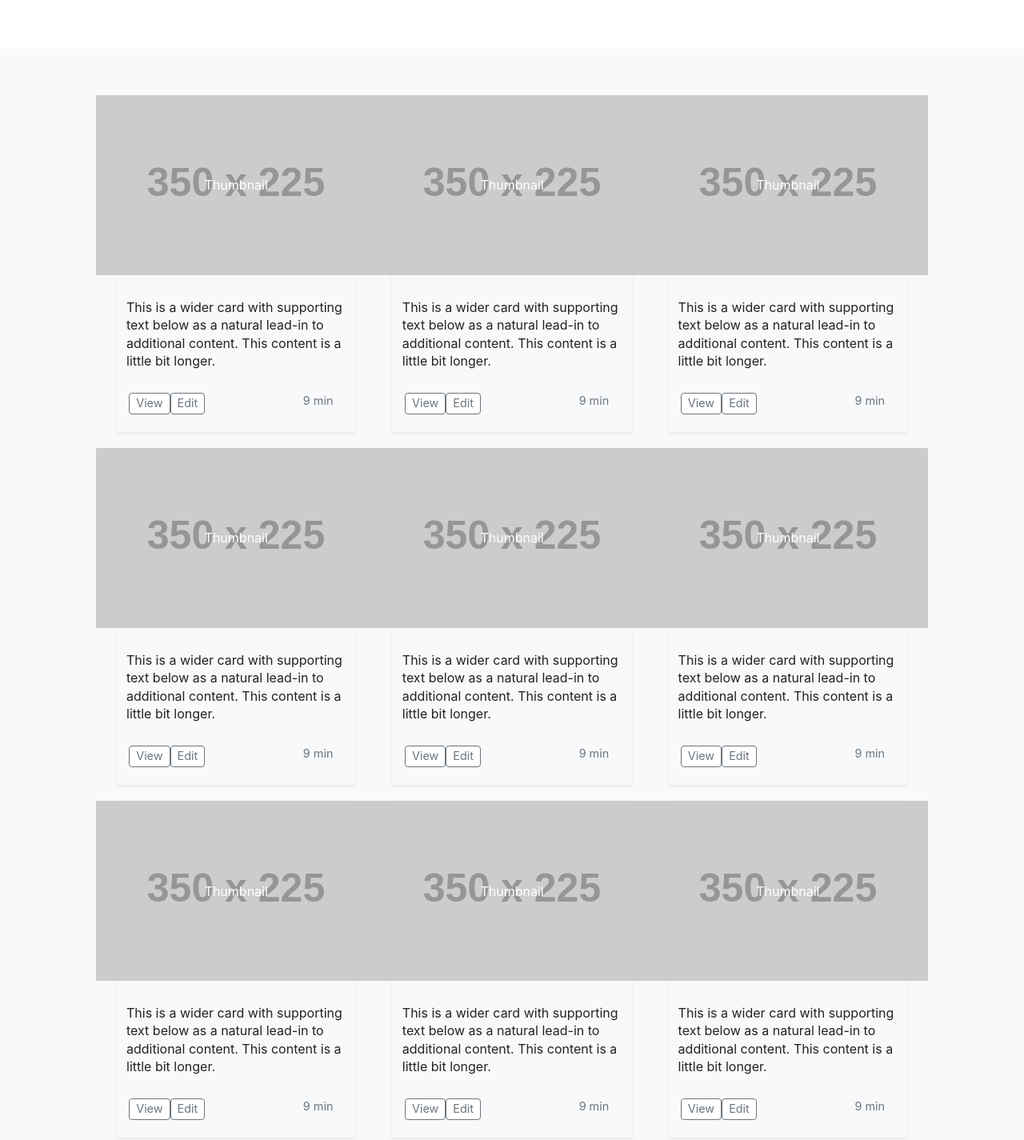
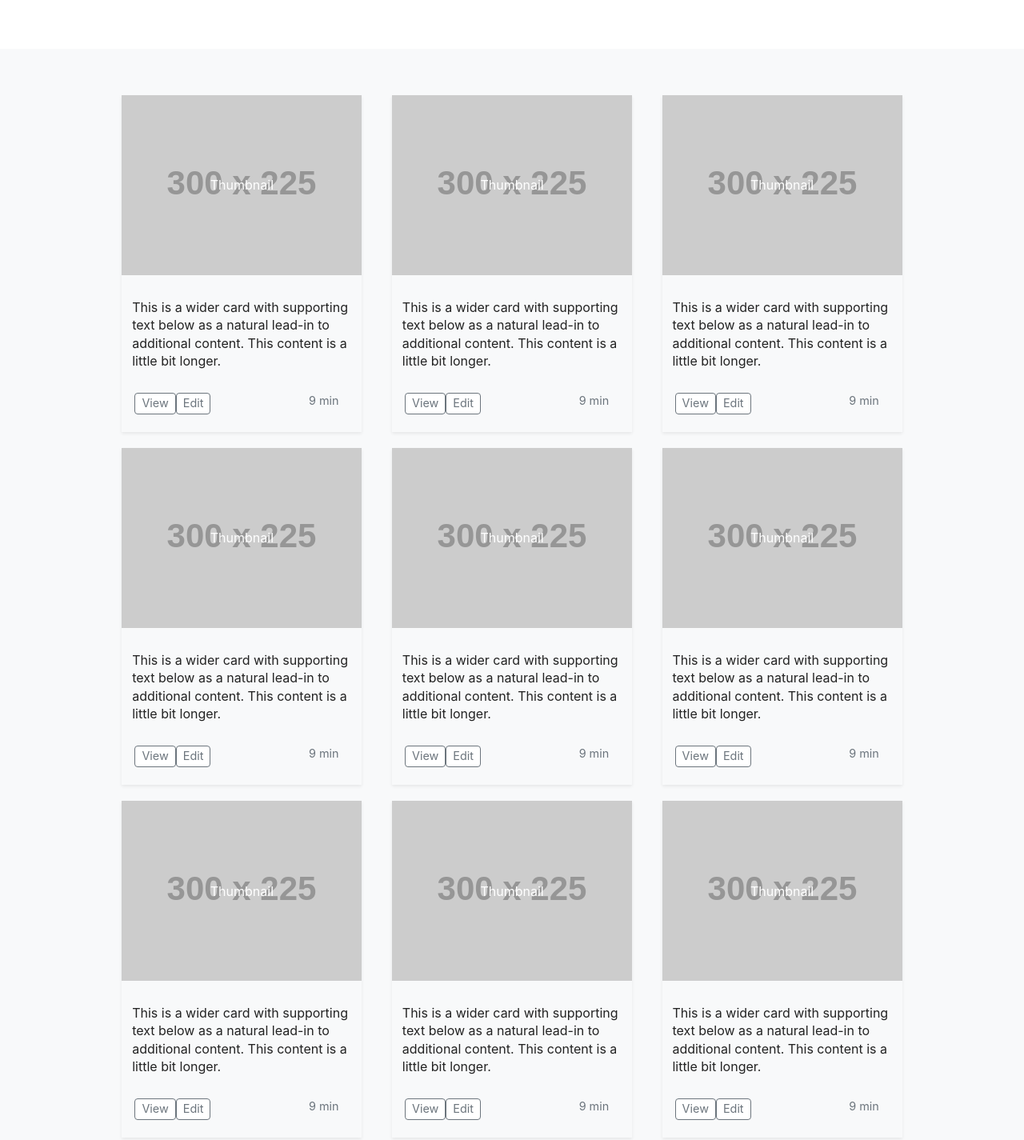
Before and after one commit to katieatgeorgian/comp2081-assignment2, a plain HTML site: page index.html in a window 1280 px wide. Shown: the part 393-1818 px from the top of the page at 80% size. Drawn offline with nearby package versions, Linux system fonts and the light colour scheme; placeholder pictures from the web are drawn by us.

Commit message:
changed album size again

```diff
--- a/css/main.css
+++ b/css/main.css
@@ -197,15 +197,19 @@ main {
 
 #albums {
   margin: auto;
-  width: 1024px;
+  /* width: 1024px; */
   padding-top: 3rem;
   padding-bottom: 3rem;
 }
 
 .albumGroup {
   margin: 10px;
-  width: 30rem;
+  width: 400px;
   box-shadow: 0 0.125rem 0.25rem rgba(0, 0, 0, 0.075);
+}
+
+.albumGroup img {
+  width: 400px;
 }
 
 .albumGroup p {
@@ -273,6 +277,12 @@ image {
 .thumbnail2 {
   color: white;
   text-align: center;
+}
+
+@media only screen and (min-width: 768px) {
+  .albumGroup img {
+    width: 300px;
+  }
 }
 
 /* ==========================================================================
--- a/index.html
+++ b/index.html
@@ -82,7 +82,7 @@
             <div class="thumbnail">
               <img
                 class="thumbnail1"
-                src="https://via.placeholder.com/350x225.png/55595c"
+                src="https://via.placeholder.com/300x225.png/55595c"
                 alt="placeholder image"
               />
               <h2 class="thumbnail2">Thumbnail</h2>
@@ -105,7 +105,7 @@
             <div class="thumbnail">
               <img
                 class="thumbnail1"
-                src="https://via.placeholder.com/350x225.png/55595c"
+                src="https://via.placeholder.com/300x225.png/55595c"
                 alt="placeholder image"
               />
               <h2 class="thumbnail2">Thumbnail</h2>
@@ -128,7 +128,7 @@
             <div class="thumbnail">
               <img
                 class="thumbnail1"
-                src="https://via.placeholder.com/350x225.png/55595c"
+                src="https://via.placeholder.com/300x225.png/55595c"
                 alt="placeholder image"
               />
               <h2 class="thumbnail2">Thumbnail</h2>
@@ -151,7 +151,7 @@
             <div class="thumbnail">
               <img
                 class="thumbnail1"
-                src="https://via.placeholder.com/350x225.png/55595c"
+                src="https://via.placeholder.com/300x225.png/55595c"
                 alt="placeholder image"
               />
               <h2 class="thumbnail2">Thumbnail</h2>
@@ -174,7 +174,7 @@
             <div class="thumbnail">
               <img
                 class="thumbnail1"
-                src="https://via.placeholder.com/350x225.png/55595c"
+                src="https://via.placeholder.com/300x225.png/55595c"
                 alt="placeholder image"
               />
               <h2 class="thumbnail2">Thumbnail</h2>
@@ -197,7 +197,7 @@
             <div class="thumbnail">
               <img
                 class="thumbnail1"
-                src="https://via.placeholder.com/350x225.png/55595c"
+                src="https://via.placeholder.com/300x225.png/55595c"
                 alt="placeholder image"
               />
               <h2 class="thumbnail2">Thumbnail</h2>
@@ -220,7 +220,7 @@
             <div class="thumbnail">
               <img
                 class="thumbnail1"
-                src="https://via.placeholder.com/350x225.png/55595c"
+                src="https://via.placeholder.com/300x225.png/55595c"
                 alt="placeholder image"
               />
               <h2 class="thumbnail2">Thumbnail</h2>
@@ -243,7 +243,7 @@
             <div class="thumbnail">
               <img
                 class="thumbnail1"
-                src="https://via.placeholder.com/350x225.png/55595c"
+                src="https://via.placeholder.com/300x225.png/55595c"
                 alt="placeholder image"
               />
               <h2 class="thumbnail2">Thumbnail</h2>
@@ -266,7 +266,7 @@
             <div class="thumbnail">
               <img
                 class="thumbnail1"
-                src="https://via.placeholder.com/350x225.png/55595c"
+                src="https://via.placeholder.com/300x225.png/55595c"
                 alt="placeholder image"
               />
               <h2 class="thumbnail2">Thumbnail</h2>
```
